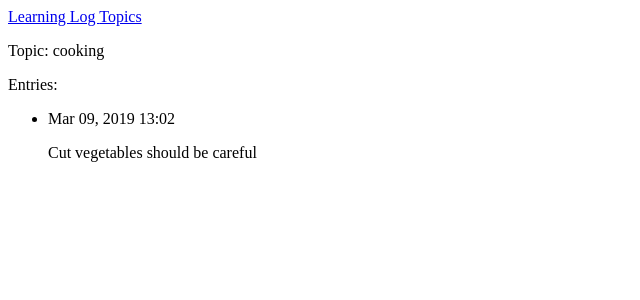
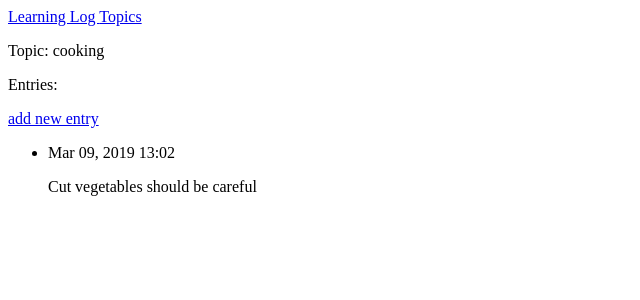
Before and after one commit to ethan-well/Python-Learn, a Django app: page /topics/1/ in a window 1280 px wide. Shown: the top 300 px of the page, without its empty margins (0-640 px from the left). Run offline with Django 3.2, Linux system fonts and the light colour scheme; data comes from the database, SQL or seed files in the repository; both versions use the stored data as it was after the commit.

Commit message:
feat(learn python): demo for learning python

```diff
--- a/learning_log/learning_logs/templates/learning_logs/topic.html
+++ b/learning_log/learning_logs/templates/learning_logs/topic.html
@@ -3,6 +3,11 @@
 {% block content %}
     <p>Topic: {{ topic }}</p>
     <p>Entries:</p>
+    <p>
+        <a href="{% url 'learning_logs:new_entry' topic.id %}">
+            add new entry
+        </a>
+    </p>
     <ul>
         {% for entry in entries %}
         <li>
--- a/learning_log/learning_logs/urls.py
+++ b/learning_log/learning_logs/urls.py
@@ -16,4 +16,7 @@ urlpatterns = [
 
     # 添加新主题
     url(r'^new_topic/$', views.new_topic, name='new_topic'),
+
+    # 用于添加新条目的页面
+    url(r'^new_entry/(?P<topic_id>\d+)/$', views.new_entry, name='new_entry'),
 ]
--- a/learning_log/learning_logs/views.py
+++ b/learning_log/learning_logs/views.py
@@ -2,7 +2,7 @@ from django.shortcuts import render
 from django.http import HttpResponseRedirect
 from django.urls import reverse
 from .models import Topic
-from .forms import TopicForm
+from .forms import TopicForm, EntryForm
 
 # Create your views here.
 def index(request):
@@ -33,3 +33,20 @@ def new_topic(request):
             return HttpResponseRedirect(reverse('learning_logs:topics'))
     context = {'form': form}
     return render(request, 'learning_logs/new_topic.html', context)
+
+def new_entry(request, topic_id):
+    """在特定的主题中添加新条目"""
+    topic = Topic.objects.get(id=topic_id)
+    if request.method != 'POST':
+        form = EntryForm
+    else:
+        form = EntryForm(data=request.POST)
+        if form.is_valid():
+            new_entry = form.save(commit=False)
+            new_entry.topic = topic
+            new_entry.save()
+            return HttpResponseRedirect(reverse('learning_logs:topic',
+                                        args=[topic.id]))
+    context = {'topic': topic, 'form': form}
+
+    return render(request, 'learning_logs/new_entry.html', context)
```
Also changed, not shown: learning_log/learning_logs/forms.py (+7 -1 lines), learning_log/learning_logs/templates/learning_logs/new_entry.html (added, +15 -0 lines), learning_log/db.sqlite3.
